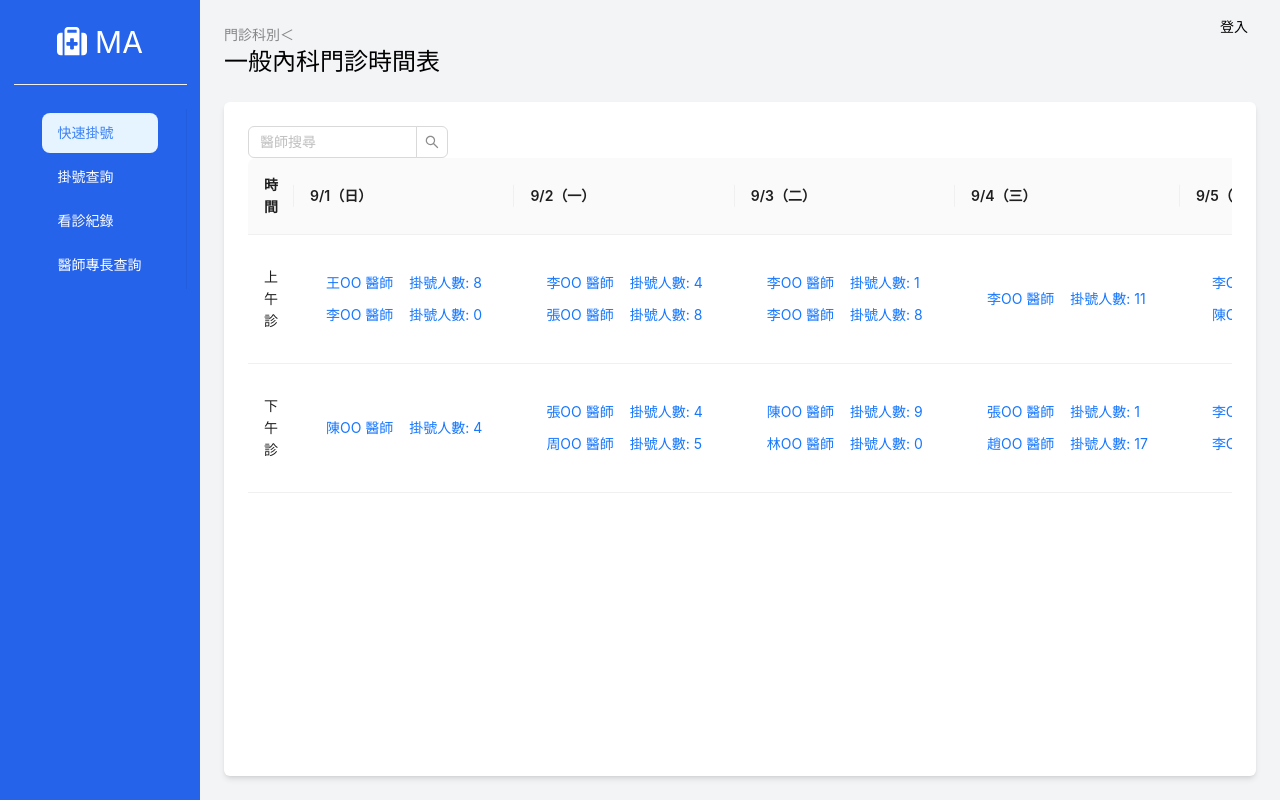
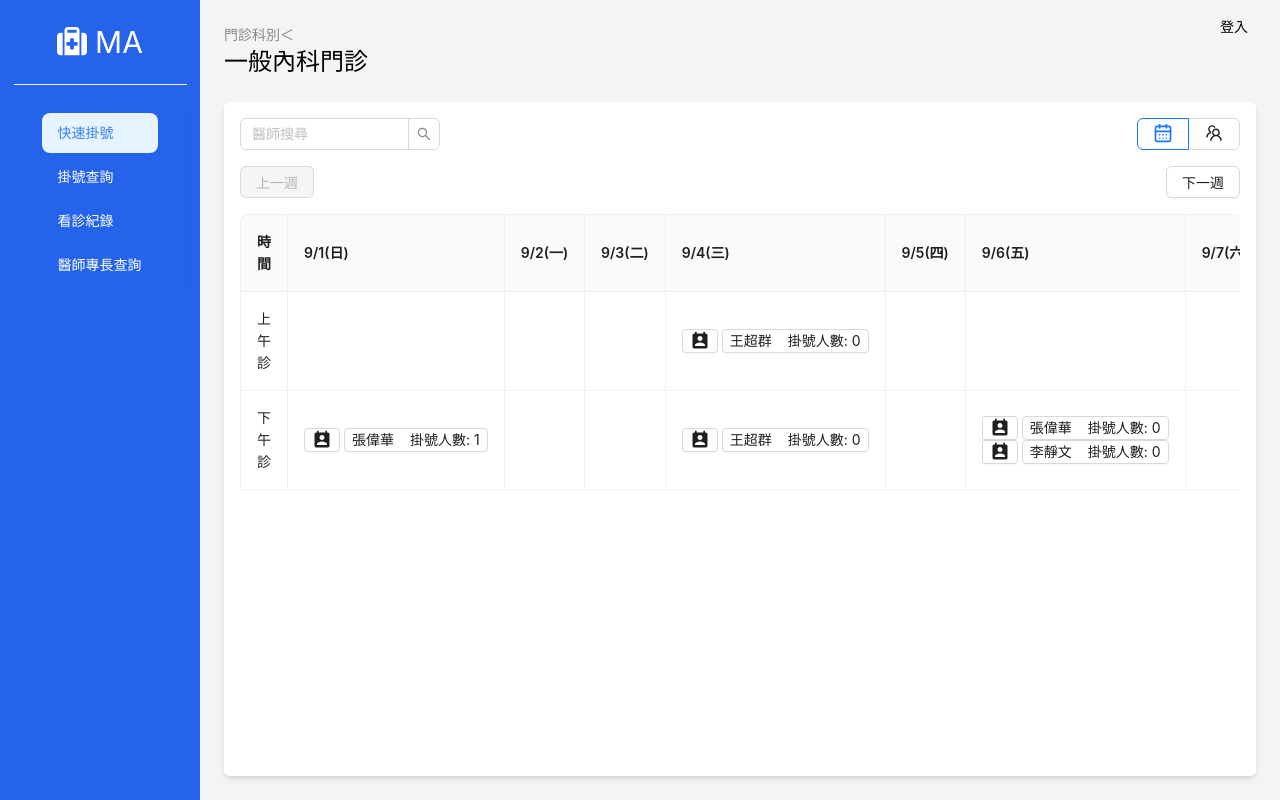
Before and after one commit to Latseng/Registration-system, a React (Vite) app: page /departments/schedule in a window 1280 px wide. Built offline with nearby package versions, Linux system fonts and the light colour scheme; data requests are answered from the project's data file.

Commit message:
add API request

```diff
--- a/db.json
+++ b/db.json
@@ -1,3 +1,103 @@
 {
-  "appointment": []
+  "appointment": [],
+  "schedules": [
+    {
+      "doctorScheduleId": 1,
+      "date": "2024-09-08T19:13:45.442Z",
+      "scheduleSlot": "Monday_Morning",
+      "specialty": "一般內科",
+      "doctorId": 1,
+      "doctorName": "張偉華",
+      "bookedAppointments": 1,
+      "maxAppointments": 10,
+      "status": "AVAILABLE"
+    },
+    {
+      "doctorScheduleId": 2,
+      "date": "2024-09-01T19:16:10.995Z",
+      "scheduleSlot": "Monday_Afternoon",
+      "specialty": "一般內科",
+      "doctorId": 1,
+      "doctorName": "張偉華",
+      "bookedAppointments": 1,
+      "maxAppointments": 10,
+      "status": "AVAILABLE"
+    },
+    {
+      "doctorScheduleId": 3,
+      "date": "2024-09-06T23:29:58.893Z",
+      "scheduleSlot": "Saturday_Afternoon",
+      "specialty": "一般內科",
+      "doctorId": 1,
+      "doctorName": "張偉華",
+      "bookedAppointments": 0,
+      "maxAppointments": 10,
+      "status": "AVAILABLE"
+    },
+    {
+      "doctorScheduleId": 4,
+      "date": "2024-09-06T11:40:40.379Z",
+      "scheduleSlot": "Friday_Afternoon",
+      "specialty": "一般內科",
+      "doctorId": 2,
+      "doctorName": "李靜文",
+      "bookedAppointments": 0,
+      "maxAppointments": 10,
+      "status": "AVAILABLE"
+    },
+    {
+      "doctorScheduleId": 5,
+      "date": "2024-09-09T16:03:26.138Z",
+      "scheduleSlot": "Tuesday_Afternoon",
+      "specialty": "一般內科",
+      "doctorId": 2,
+      "doctorName": "李靜文",
+      "bookedAppointments": 0,
+      "maxAppointments": 10,
+      "status": "AVAILABLE"
+    },
+    {
+      "doctorScheduleId": 6,
+      "date": "2024-09-12T15:18:25.572Z",
+      "scheduleSlot": "Friday_Afternoon",
+      "specialty": "一般內科",
+      "doctorId": 2,
+      "doctorName": "李靜文",
+      "bookedAppointments": 0,
+      "maxAppointments": 10,
+      "status": "AVAILABLE"
+    },
+    {
+      "doctorScheduleId": 7,
+      "date": "2024-09-04T18:51:15.112Z",
+      "scheduleSlot": "Thursday_Afternoon",
+      "specialty": "一般內科",
+      "doctorId": 3,
+      "doctorName": "王超群",
+      "bookedAppointments": 0,
+      "maxAppointments": 10,
+      "status": "AVAILABLE"
+    },
+    {
+      "doctorScheduleId": 8,
+      "date": "2024-09-09T22:50:59.631Z",
+      "scheduleSlot": "Tuesday_Afternoon",
+      "specialty": "一般內科",
+      "doctorId": 3,
+      "doctorName": "王超群",
+      "bookedAppointments": 0,
+      "maxAppointments": 10,
+      "status": "AVAILABLE"
+    },
+    {
+      "doctorScheduleId": 9,
+      "date": "2024-09-04T21:09:50.727Z",
+      "scheduleSlot": "Thursday_Morning",
+      "specialty": "一般內科",
+      "doctorId": 3,
+      "doctorName": "王超群",
+      "bookedAppointments": 0,
+      "maxAppointments": 10,
+      "status": "AVAILABLE"
+    }]
 }
--- /dev/null
+++ b/src/api/schedules.js
@@ -0,0 +1,22 @@
+import axios from "axios";
+
+const baseUrl = "http://localhost:3004";
+
+export const getSchedules = async () => {
+  try {
+    const res = await axios.get(`${baseUrl}/schedules`);
+    return res.data;
+  } catch (error) {
+    console.error("[Get schedules failed]: ", error);
+  }
+};
+
+export const createAppointment = () => {
+
+};
+
+export const patchAppointment = () => {};
+
+export const deleteAppointment = () => {
+
+};
--- a/src/pages/ClinicSchedulePage.jsx
+++ b/src/pages/ClinicSchedulePage.jsx
@@ -1,9 +1,10 @@
 import useRWD from "../hooks/useRWD";
 import Sidebar from "../components/Sidebar";
-import { useState } from "react";
+import { useState, useEffect } from "react";
 import {
   Layout,
   Button,
+  Radio,
   Table,
   Modal,
   Form,
@@ -16,88 +17,128 @@ import {
 
 import { useNavigate, Link } from "react-router-dom";
 import dayjs from "dayjs";
-import { createAppointment } from "../api/appointment"
-
+import { createAppointment } from "../api/appointment";
+import { getSchedules } from "../api/schedules";
+import { AiOutlineTeam } from "react-icons/ai";
+import { LuCalendarDays } from "react-icons/lu";
+import { MdPermContactCalendar } from "react-icons/md";
 
 const { Content } = Layout;
-const { Search } = Input
-
+const { Search } = Input;
 
 const generateDates = () => {
   const dates = [];
   for (let i = 0; i < 14; i++) {
-    const date = dayjs().add(i, "day");
-    const formattedDate = `${date.format("M/D")}（${"日一二三四五六".charAt(
+    const date = dayjs("2024-09-01").add(i, "day");
+    const formattedDate = `${date.format("M/D")}(${"日一二三四五六".charAt(
       date.day()
-    )}）`;
+    )})`;
 
     dates.push(formattedDate);
   }
   return dates;
 };
-const dates = generateDates();
-
-const doctors = [
-  "陳OO 醫師",
-  "王OO 醫師",
-  "張OO 醫師",
-  "李OO 醫師",
-  "林OO 醫師",
-  "趙OO 醫師",
-  "周OO 醫師",
-];
-
-const generateRandomDoctorSlots = () => {
-  const doctorSlots = [];
-  const numDoctors = Math.floor(Math.random() * 3) + 1; // 隨機1到3位醫師
-
-  for (let i = 0; i < numDoctors; i++) {
-    const randomDoctor =
-      doctors[Math.floor(Math.random() * doctors.length)];
-    const numOfPatients = Math.floor(Math.random() * 21); // 隨機掛號人數
-    const isFull = numOfPatients >= 20; // 超過20人不可點擊
-    doctorSlots.push({
-      doctor: randomDoctor,
-      numOfPatients,
-      isFull,
-    });
-  }
-  return doctorSlots;
-};
-const doctorClinicTime1 = dates.reduce((acc, _, index) => {
-        acc[`date${index}`] = generateRandomDoctorSlots();
-        return acc;
-      }, {})
-
-
-
-const doctorClinicTime2 = dates.reduce((acc, _, index) => {
-        acc[`date${index}`] = generateRandomDoctorSlots();
-        return acc;
-      }, {})
 
 const ClinicSchedulePage = () => {
   const navigate = useNavigate();
   const isDesktop = useRWD();
 
+  const dates = generateDates();
+  const [currentWeek, setCurrentWeek] = useState(0);
+  const weekDates = dates.slice(currentWeek * 7, (currentWeek + 1) * 7);
+
   const [isModalOpen, setIsModalOpen] = useState(false);
   const [selectedAppointment, setSelectedAppointment] = useState(null);
-  const [doctorSchedule, setDoctorSchedule] = useState({
-    morning: doctorClinicTime1,
-    afternoon: doctorClinicTime2,
-  });
+
+  const [schedules, setSchedules] = useState([]);
+  const [displayMode, setDisplayMode] = useState("schedule");
+
   const [form] = Form.useForm();
   const [messageApi, contextHolder] = message.useMessage();
 
-  const handleClickLogin = () => {
-    navigate("/login");
+  useEffect(() => {
+    const getSchedulesAsync = async () => {
+      try {
+        const schedules = await getSchedules();
+        setSchedules(schedules);
+      } catch (error) {
+        console.error(error);
+      }
+    };
+    getSchedulesAsync();
+  }, []);
+
+  const mapSchedulesToSlots = (schedules, time, dates) => {
+    return dates.reduce((acc, date, index) => {
+      const filteredSchedules = schedules.filter(
+        (schedule) =>
+          schedule.scheduleSlot.includes(time) &&
+          dayjs(schedule.date).format("M/D") === date.split("(")[0]
+      );
+      acc[`date${index}`] = filteredSchedules;
+      return acc;
+    }, {});
   };
 
-  const handleClickLogo = () => {
-    navigate("/*");
+  const columns = [
+    {
+      title: "時間",
+      dataIndex: "time",
+      key: "time",
+      fixed: "left",
+    },
+    ...weekDates.map((date, index) => ({
+      title: date,
+      dataIndex: `date${index}`,
+      key: `date${index}`,
+      render: (doctors, record) =>
+        doctors.map((doc, idx) => (
+          <Flex key={idx}>
+            <Button size="small" className="mr-1">
+              <MdPermContactCalendar className="text-xl" />
+            </Button>
+            <Button
+              onClick={() =>
+                handleAppointment({
+                  date: date,
+                  doctor: doc.doctorName,
+                  time: record.time,
+                })
+              }
+              size="small"
+              disabled={doc.bookedAppointments >= doc.maxAppointments}
+            >
+              {doc.doctorName} <br />{" "}
+              {doc.bookedAppointments >= doc.maxAppointments
+                ? "額滿"
+                : `掛號人數: ${doc.bookedAppointments}`}
+            </Button>
+          </Flex>
+        )),
+    })),
+  ];
+
+  // 生成上午診與下午診的資料源
+  const dataSource = [
+    {
+      key: "morning",
+      time: "上午診",
+      ...mapSchedulesToSlots(schedules, "Morning", weekDates),
+    },
+    {
+      key: "afternoon",
+      time: "下午診",
+      ...mapSchedulesToSlots(schedules, "Afternoon", weekDates),
+    },
+  ];
+
+  const handleNextWeek = () => {
+    setCurrentWeek((prev) => (prev < 1 ? prev + 1 : prev));
   };
 
-
+  const handlePreviousWeek = () => {
+    setCurrentWeek((prev) => (prev > 0 ? prev - 1 : prev));
+  };
 
   const handleAppointment = (appointment) => {
     setSelectedAppointment(appointment);
@@ -109,25 +150,24 @@ const ClinicSchedulePage = () => {
     form.resetFields();
   };
   const handleSubmit = async (values) => {
-    const patientId = values.idNumber
+    const patientId = values.idNumber;
 
     try {
       await createAppointment({
         ...selectedAppointment,
-      patientId
-      })
+        patientId,
+      });
       setIsModalOpen(false);
       form.resetFields();
       messageApi.open({
         type: "success",
         content: "掛號成功",
       });
-      navigate("/query", {state: "success"});
+      navigate("/query", { state: "success" });
     } catch (error) {
       console.error(error);
     }
-
-  }
+  };
 
   const handleClickPage = (e) => {
     switch (e.key) {
@@ -148,63 +188,72 @@ const ClinicSchedulePage = () => {
     }
   };
 
+  const handleClickLogin = () => {
+    navigate("/login");
+  };
+  const handleClickLogo = () => {
+    navigate("/*");
+  };
   const onSearch = (value) => {
+    const resultDoctor = schedules.filter((s) =>
+      s.doctorName.includes(value)
+    )
 
+    if (resultDoctor.length === 0) return
 
-    const resultDoctor = { ...doctorSchedule };
+    setSchedules(resultDoctor);
+  };
 
-    for (let key in doctorSchedule.morning) {
-      resultDoctor.morning[key] = doctorSchedule.morning[key].filter((d) =>
-        d.doctor.includes(value)
-      );
-    }
-    for (let key in doctorSchedule.afternoon) {
-resultDoctor.afternoon[key] = doctorSchedule.afternoon[key].filter((d) =>
-  d.doctor.includes(value)
-);
-    }
+  // const columns = [
+  //   {
+  //     title: "時間",
+  //     dataIndex: "time",
+  //     key: "time",
+  //     fixed: "left",
+  //   },
+  //   ...dates.map((date, index) => ({
+  //     title: date,
+  //     dataIndex: `date${index}`,
+  //     key: `date${index}`,
+  //     render: (_, record) => {
+  //       const doctorSlot = record[`date${index}`];
 
+  //       return doctorSlot.map(({ doctor, numOfPatients, isFull }, idx) => (
+  //         <Flex className="my-2" key={idx} align={"center"}>
+  //           <Button className="mr-1" size="small">
+  //             <MdPermContactCalendar className="text-xl" />
+  //           </Button>
+  //           <Button
+  //             size="small"
+  //             onClick={() =>
+  //               handleAppointment({
+  //                 date: date,
+  //                 doctor: doctor,
+  //                 time: record.time,
+  //               })
+  //             }
+  //             disabled={isFull}
+  //           >
+  //             {doctor} <br /> {isFull ? "額滿" : `掛號人數: ${numOfPatients}`}
+  //           </Button>
+  //         </Flex>
+  //       ));
+  //     },
+  //   })),
+  // ];
 
-    setDoctorSchedule(resultDoctor)
-  }
-
-  const columns = [
-    {
-      title: "時間",
-      dataIndex: "time",
-      key: "time",
-      fixed: "left",
-    },
-    ...dates.map((date, index) => ({
-      title: date,
-      dataIndex: `date${index}`,
-      key: `date${index}`,
-      render: (_, record) => {
-
-        const doctorSlot = record[`date${index}`];
-
-          return doctorSlot.map(({ doctor, numOfPatients, isFull }, idx) => (
-            <Button onClick={() => handleAppointment({date: date, doctor: doctor, time: record.time})} key={idx} type="link" disabled={isFull}>
-              {doctor} <br /> {isFull ? "額滿" : `掛號人數: ${numOfPatients}`}
-            </Button>
-          ));
-
-      },
-    })),
-  ];
-
-  const dataSource = [
-    {
-      key: "morning",
-      time: "上午診",
-      ...doctorSchedule.morning,
-    },
-    {
-      key: "afternoon",
-      time: "下午診",
-      ...doctorSchedule.afternoon,
-    },
-  ];
+  // const dataSource = [
+  //   {
+  //     key: "morning",
+  //     time: "上午診",
+  //     ...doctorSchedule.morning,
+  //   },
+  //   {
+  //     key: "afternoon",
+  //     time: "下午診",
+  //     ...doctorSchedule.afternoon,
+  //   },
+  // ];
 
   return (
     <Layout className="min-h-screen">
@@ -223,18 +272,40 @@ resultDoctor.afternoon[key] = doctorSchedule.afternoon[key].filter((d) =>
             },
           ]}
         />
-        <h1 className="text-2xl mb-6">一般內科門診時間表</h1>
-        <Content className="bg-white p-6 rounded-md shadow-md">
+        <h1 className="text-2xl mb-6">一般內科門診</h1>
+        <Content className="bg-white p-4 rounded-md shadow-md">
+          <Flex justify={"space-between"}>
             <Search
               placeholder="醫師搜尋"
+              onSearch={onSearch}
               allowClear
-            onSearch={onSearch}
               style={{
                 width: 200,
               }}
             />
+            <Radio.Group
+              value={displayMode}
+              onChange={(e) => setDisplayMode(e.target.value)}
+            >
+              <Radio.Button value="schedule">
+                <LuCalendarDays className="text-xl mt-1" />
+              </Radio.Button>
+              <Radio.Button value="doctorList">
+                <AiOutlineTeam className="text-xl mt-1" />
+              </Radio.Button>
+            </Radio.Group>
+          </Flex>
+          <div className="flex justify-between my-4">
+            <Button onClick={handlePreviousWeek} disabled={currentWeek === 0}>
+              上一週
+            </Button>
+            <Button onClick={handleNextWeek} disabled={currentWeek === 1}>
+              下一週
+            </Button>
+          </div>
           <div className="overflow-x-auto">
             <Table
+              bordered
               columns={columns}
               dataSource={dataSource}
               pagination={false}
@@ -256,7 +327,7 @@ resultDoctor.afternoon[key] = doctorSchedule.afternoon[key].filter((d) =>
               <h3>科別：一般內科</h3>
               <h3>日期：{selectedAppointment.date}</h3>
               <h3>時段：{selectedAppointment.time}</h3>
-              <h3>{selectedAppointment.doctor}</h3>
+              <h3>醫師：{selectedAppointment.doctor}</h3>
             </div>
             <Form.Item
               label="身分證字號"
```
Lines whose indentation alone changed are shown as unchanged.
